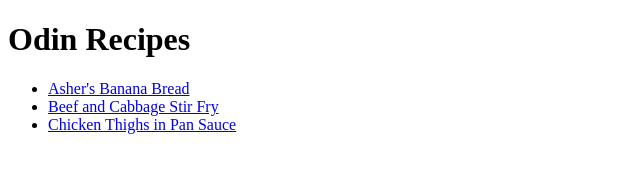
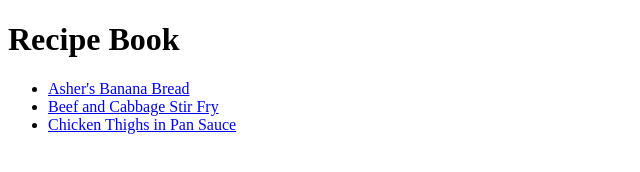
Before and after one commit to 0-Shiki/odin-recipes, a plain HTML site: page index.html in a window 1280 px wide. Shown: the whole page, without its empty margins (0-640 px from the left). Drawn offline with Linux system fonts and the light colour scheme.

Commit message:
Change title

```diff
--- a/index.html
+++ b/index.html
@@ -2,11 +2,11 @@
 <html lang="en">
 <head>
     <meta charset="UTF-8">
-    <title>Odin Recipes</title>
+    <title>Recipe Book</title>
 </head>
 
 <body>
-    <h1>Odin Recipes</h1>
+    <h1>Recipe Book</h1>
     <ul>
         <li><a href="./recipes/banana-bread.html">Asher's Banana Bread</a></li>
         <li><a href="./recipes/beef-cabbage-stir-fry.html">Beef and Cabbage Stir Fry</a></li>
```
